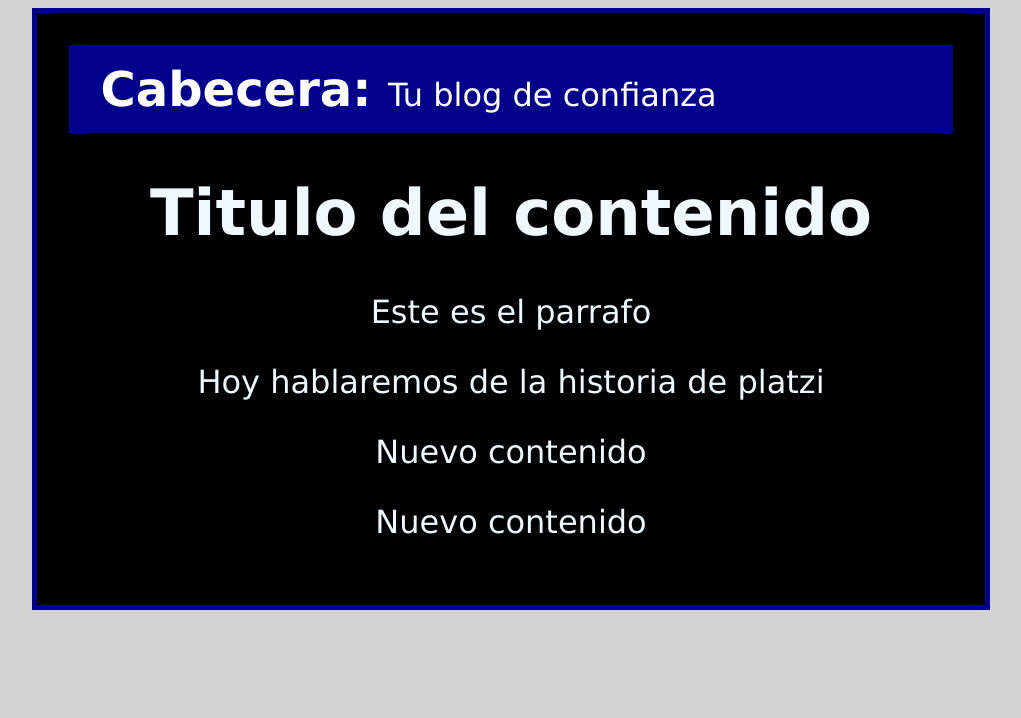
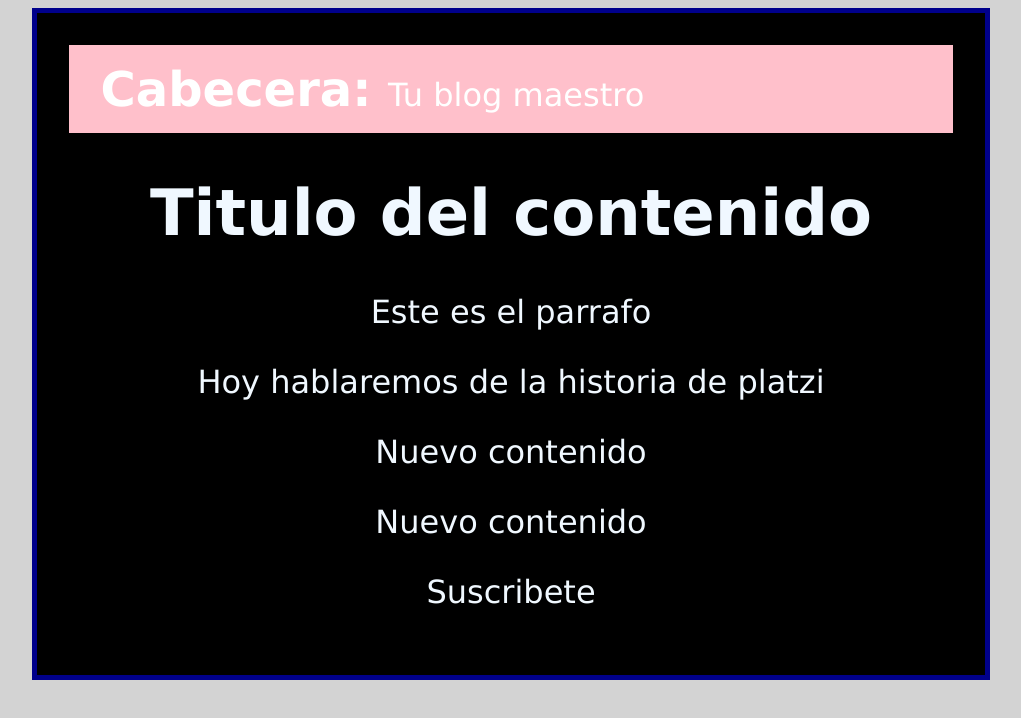
Before and after one commit to narvaezcarlos/hyperblog, a plain HTML site: page index.html in a window 1280 px wide. Shown: the whole page, without its empty margins (129-1150 px from the left). Drawn offline with Linux system fonts and the light colour scheme.

Commit message:
agrege suscripcion cambie estilos y cabecera

```diff
--- a/css/styles.css
+++ b/css/styles.css
@@ -13,7 +13,7 @@ body {
   padding: 1em;
 }
 .cabecera{
-  background-color: darkblue;
+  background-color: pink;
   color: white;
   text-align: left;
   font-weight: bold;
--- a/index.html
+++ b/index.html
@@ -9,13 +9,14 @@
 	</head>
 	<body>
 		<div class="container">
-			<div class="cabecera">Cabecera: <span class="subtitle">Tu blog de confianza</span></div>
+			<div class="cabecera">Cabecera: <span class="subtitle">Tu blog maestro</span></div>
 			<div class="post">
 				<h1>Titulo del contenido</h1>
 				<p>Este es el parrafo</p>
 				<p>Hoy hablaremos de la historia de platzi</p>
         <p>Nuevo contenido</p>
         <p>Nuevo contenido</p>
+        <p>Suscribete</p>
 			</div>
 		</div>
 	</body>
```
